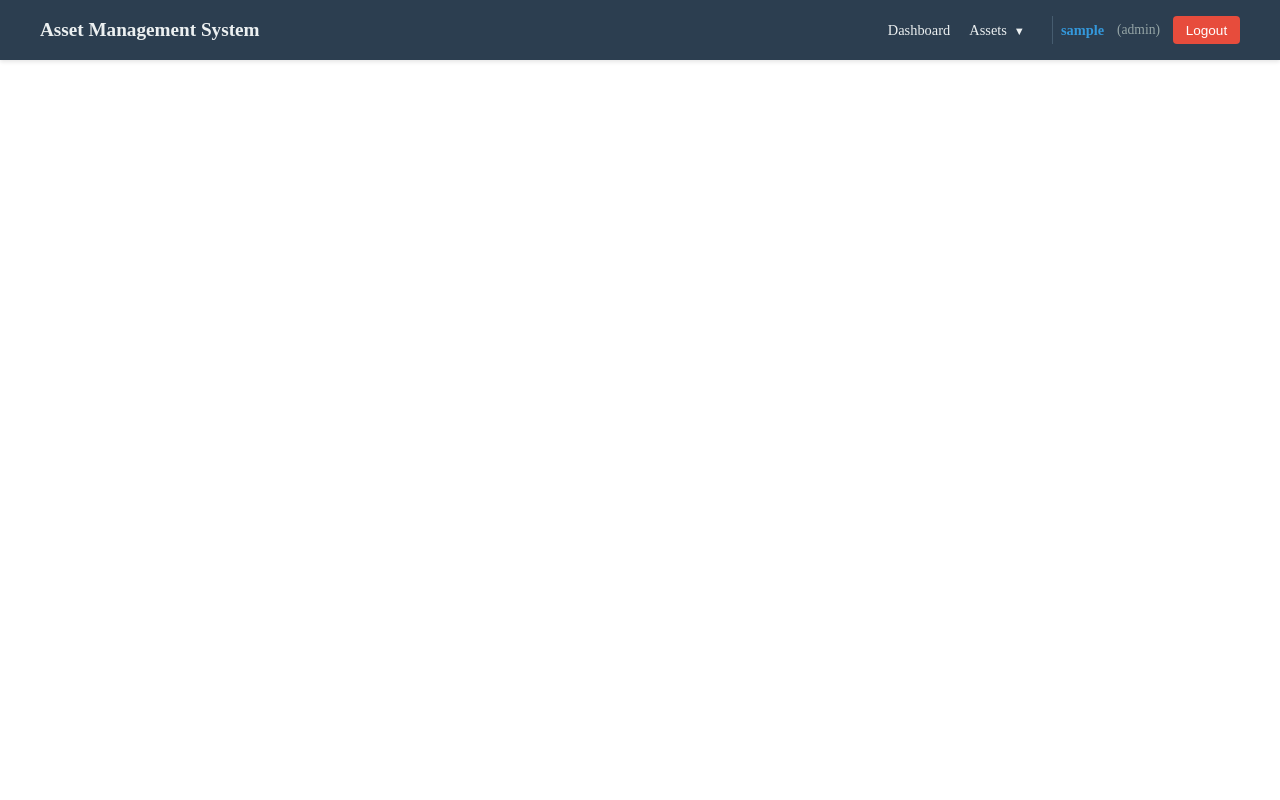
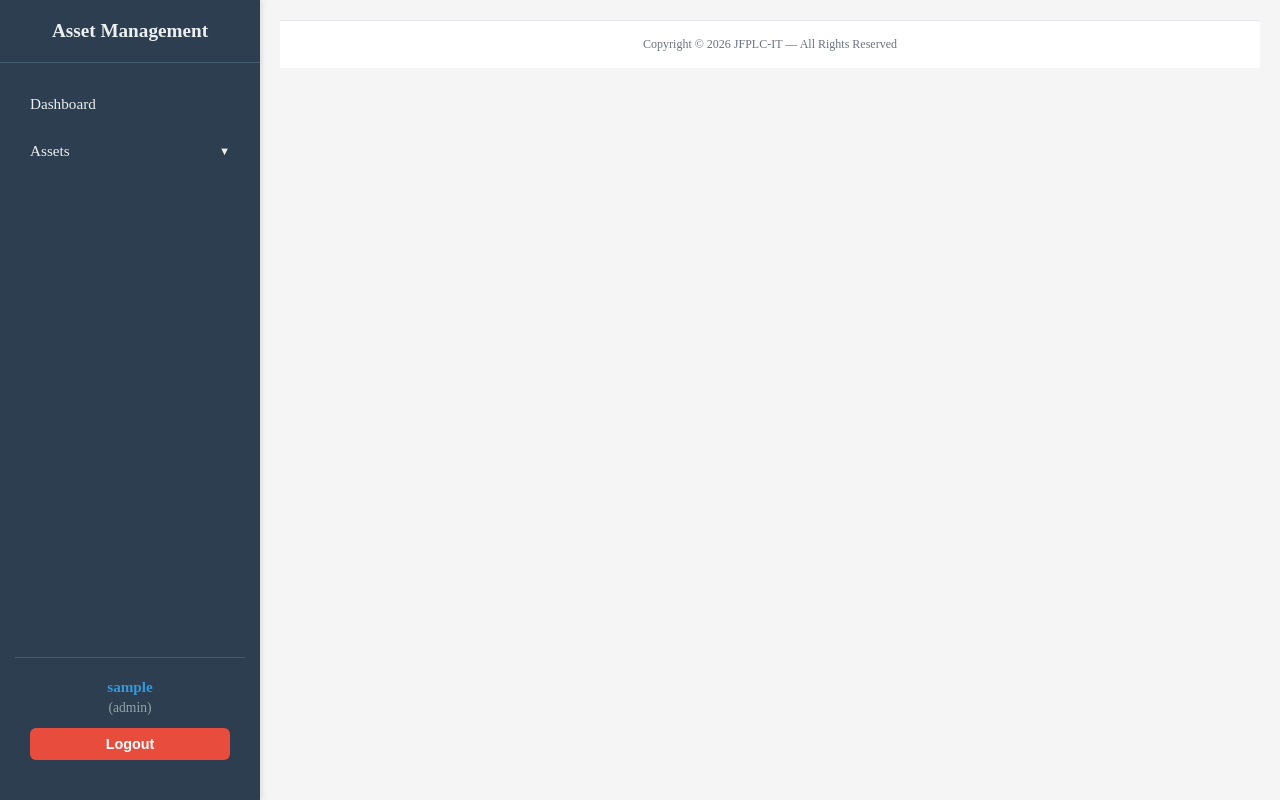
Before and after one commit to TroubleKavindu24/Assets-Management-System, a React (Create React App) app in the folder client/: page /register in a window 1280 px wide. Built offline with nearby package versions, Linux system fonts and the light colour scheme; no server answers; sample sign-in values are in the browser's storage.

Commit message:
full working process level 1

```diff
--- a/client/src/App.js
+++ b/client/src/App.js
@@ -19,7 +19,8 @@ import LoginPage from "./pages/Auth/LoginPage";
 import RegisterPage from "./pages/Auth/RegisterPage";
 import PermissionManagement from "./pages/PermissionManagement/PermissionManagement";
 
-import DisposePage from "./pages/Dispose/DisposedAssets"
+import DisposePage from "./pages/Dispose/DisposedAssets";
+import Footer from "./components/Footer";
 
 const AppContent = () => {
   const { loading } = useContext(AuthContext);
@@ -36,7 +37,7 @@ const AppContent = () => {
   return (
     <Router>
       <NavBar />
-      <div style={styles.content}>
+      <div style={styles.mainContent}>
         <Routes>
           <Route path="/login" element={<LoginPage />} />
 
@@ -122,6 +123,7 @@ const AppContent = () => {
             }
           />
         </Routes>
+        <Footer />
       </div>
     </Router>
   );
@@ -151,9 +153,20 @@ const styles = {
     height: "40px",
     animation: "spin 1s linear infinite",
   },
-  content: {
+  mainContent: {
+    marginLeft: "260px", // Same width as sidebar
     padding: "20px",
+    minHeight: "100vh",
+    backgroundColor: "#f5f5f5",
   },
 };
 
+// Add spin animation for loader
+const spinStyles = `
+@keyframes spin {
+  0% { transform: rotate(0deg); }
+  100% { transform: rotate(360deg); }
+}
+`;
+
 export default App;
--- /dev/null
+++ b/client/src/components/Footer.css
@@ -0,0 +1,21 @@
+/* src/components/Footer.css */
+.footer {
+  background: #ffffff;
+  border-top: 1px solid #e5e7eb;
+  padding: 1rem;
+  text-align: center;
+  margin-top: auto;
+}
+
+.footer-content p {
+  color: #6b7280;
+  font-size: 0.75rem;
+  margin: 0;
+}
+
+/* If you want footer to stick to bottom when content is short */
+.footer {
+  position: relative;
+  bottom: 0;
+  width: 100%;
+}
--- /dev/null
+++ b/client/src/components/Footer.js
@@ -0,0 +1,15 @@
+// src/components/Footer.jsx
+import React from 'react';
+import './Footer.css';
+
+const Footer = () => {
+  return (
+    <footer className="footer">
+      <div className="footer-content">
+        <p>Copyright © 2026 JFPLC-IT — All Rights Reserved</p>
+      </div>
+    </footer>
+  );
+};
+
+export default Footer;
--- a/client/src/components/NavBar.js
+++ b/client/src/components/NavBar.js
@@ -30,29 +30,22 @@ const NavBar = () => {
   };
 
   return (
-    <nav style={styles.nav}>
-      <div style={styles.container}>
+    <>
+      <div style={styles.sidebar}>
         <div style={styles.logo}>
           <Link to="/" style={styles.logoLink}>
-            Asset Management System
+            Asset Management
           </Link>
         </div>
 
         {user && (
-          <div style={styles.navLinks}>
+          <div style={styles.navContainer}>
             <Link to="/" style={styles.link}>
               Dashboard
             </Link>
 
             {/* Assets Dropdown */}
-            <div
-              style={styles.dropdown}
-              onMouseEnter={() => {
-                setIsAssetsOpen(true);
-                setIsManageOpen(false);
-              }}
-              onMouseLeave={() => setIsAssetsOpen(false)}
-            >
+            <div style={styles.dropdown}>
               <button
                 onClick={toggleAssetsDropdown}
                 style={styles.dropdownBtn}
@@ -66,22 +59,22 @@ const NavBar = () => {
               {isAssetsOpen && (
                 <div style={styles.dropdownContent}>
                   <Link to="/assetForm" style={styles.dropdownLink}>
-                    Add Asset
+                    ➤ Add Asset
                   </Link>
                   <Link to="/allocate-form" style={styles.dropdownLink}>
-                    Allocate Asset
+                    ➤ Allocate Asset
                   </Link>
                   <Link to="/req-asset" style={styles.dropdownLink}>
-                    Request Asset
+                    ➤ Request Asset
                   </Link>
                   <Link to="/allocate-list" style={styles.dropdownLink}>
-                    Allocation List
+                    ➤ Allocation List
                   </Link>
                   <Link to="/assets-list" style={styles.dropdownLink}>
-                    Asset List
+                    ➤ Asset List
                   </Link>
                   <Link to="/dispose-list" style={styles.dropdownLink}>
-                    Disposed Assets
+                    ➤ Disposed Assets
                   </Link>
                 </div>
               )}
@@ -89,14 +82,7 @@ const NavBar = () => {
 
             {/* Manage Dropdown - Only for SUPER_ADMIN */}
             {user.role === "SUPER_ADMIN" && (
-              <div
-                style={styles.dropdown}
-                onMouseEnter={() => {
-                  setIsManageOpen(true);
-                  setIsAssetsOpen(false);
-                }}
-                onMouseLeave={() => setIsManageOpen(false)}
-              >
+              <div style={styles.dropdown}>
                 <button
                   onClick={toggleManageDropdown}
                   style={styles.dropdownBtn}
@@ -110,16 +96,16 @@ const NavBar = () => {
                 {isManageOpen && (
                   <div style={styles.dropdownContent}>
                     <Link to="/rolemanagement" style={styles.dropdownLink}>
-                      Role Management
+                      ➤ Role Management
                     </Link>
                     <Link to="/permissions" style={styles.dropdownLink}>
-                      Permissions Management
+                      ➤ Permissions Management
                     </Link>
                     <Link to="/register" style={styles.dropdownLink}>
-                      User Register
+                      ➤ User Register
                     </Link>
                     <Link to="/reports" style={styles.dropdownLink}>
-                      Reports
+                      ➤ Reports
                     </Link>
                   </div>
                 )}
@@ -127,8 +113,10 @@ const NavBar = () => {
             )}
 
             <div style={styles.userInfo}>
-              <span style={styles.userName}>{user.user_name}</span>
-              <span style={styles.userRole}>({user.role})</span>
+              <div style={styles.userDetails}>
+                <span style={styles.userName}>{user.user_name}</span>
+                <span style={styles.userRole}>({user.role})</span>
+              </div>
               <button onClick={handleLogout} style={styles.logoutBtn}>
                 Logout
               </button>
@@ -136,147 +124,160 @@ const NavBar = () => {
           </div>
         )}
       </div>
-    </nav>
+    </>
   );
 };
 
 const styles = {
-  nav: {
+  sidebar: {
+    width: "260px",
     backgroundColor: "#2c3e50",
-    padding: "0 20px",
-    boxShadow: "0 2px 4px rgba(0,0,0,0.1)",
-    height: "60px",
+    height: "100vh",
+    position: "fixed",
+    top: 0,
+    left: 0,
+    color: "white",
     display: "flex",
-    alignItems: "center",
-    position: "sticky",
-    top: 0,
+    flexDirection: "column",
+    boxShadow: "2px 0 5px rgba(0,0,0,0.1)",
+    overflowY: "auto",
     zIndex: 1000,
   },
-  container: {
-    maxWidth: "1200px",
-    width: "100%",
-    margin: "0 auto",
-    display: "flex",
-    justifyContent: "space-between",
-    alignItems: "center",
-  },
   logo: {
-    fontSize: "1.2rem",
-    fontWeight: "bold",
+    padding: "20px",
+    borderBottom: "1px solid #465c6f",
+    marginBottom: "20px",
+    textAlign: "center",
   },
   logoLink: {
     color: "#ecf0f1",
     textDecoration: "none",
+    fontSize: "1.2rem",
+    fontWeight: "bold",
     transition: "color 0.3s",
+    display: "block",
     ":hover": {
       color: "#3498db",
     },
   },
-  navLinks: {
+  navContainer: {
+    flex: 1,
     display: "flex",
-    alignItems: "center",
-    gap: "1.2rem",
+    flexDirection: "column",
+    padding: "0 15px",
   },
   link: {
     color: "#ecf0f1",
     textDecoration: "none",
-    padding: "0.5rem 0",
-    fontSize: "0.9rem",
-    transition: "color 0.3s",
-    whiteSpace: "nowrap",
+    padding: "12px 15px",
+    fontSize: "0.95rem",
+    transition: "all 0.3s",
+    borderRadius: "6px",
+    marginBottom: "5px",
+    display: "block",
     cursor: "pointer",
     ":hover": {
+      backgroundColor: "#34495e",
       color: "#3498db",
+      paddingLeft: "20px",
     },
   },
   dropdown: {
-    position: "relative",
-    display: "inline-block",
+    marginBottom: "5px",
+    width: "100%",
   },
   dropdownBtn: {
     backgroundColor: "transparent",
     color: "#ecf0f1",
     border: "none",
-    padding: "0.5rem 0",
-    fontSize: "0.9rem",
+    padding: "12px 15px",
+    fontSize: "0.95rem",
     cursor: "pointer",
-    transition: "color 0.3s",
-    whiteSpace: "nowrap",
+    transition: "all 0.3s",
     fontFamily: "inherit",
+    width: "100%",
+    textAlign: "left",
+    borderRadius: "6px",
+    display: "flex",
+    justifyContent: "space-between",
+    alignItems: "center",
     ":hover": {
+      backgroundColor: "#34495e",
       color: "#3498db",
     },
   },
   dropdownArrow: {
     fontSize: "0.7rem",
-    marginLeft: "4px",
+    marginLeft: "8px",
   },
   dropdownContent: {
-    position: "absolute",
-    top: "35px",
-    left: "0",
-    backgroundColor: "#fff",
-    minWidth: "180px",
-    boxShadow: "0 8px 16px rgba(0,0,0,0.2)",
-    borderRadius: "4px",
-    zIndex: 1000,
+    backgroundColor: "#34495e",
+    marginLeft: "15px",
+    marginTop: "5px",
+    marginBottom: "5px",
+    borderRadius: "6px",
     overflow: "hidden",
-    animation: "fadeIn 0.2s ease-in-out",
+    animation: "slideDown 0.2s ease-in-out",
   },
   dropdownLink: {
-    color: "#333",
-    padding: "12px 16px",
+    color: "#ecf0f1",
+    padding: "10px 15px 10px 30px",
     textDecoration: "none",
     display: "block",
     fontSize: "0.9rem",
     transition: "all 0.3s",
-    whiteSpace: "nowrap",
-    borderBottom: "1px solid #f0f0f0",
     cursor: "pointer",
+    borderLeft: "3px solid transparent",
     ":hover": {
-      backgroundColor: "#f5f5f5",
+      backgroundColor: "#2c3e50",
       color: "#3498db",
-      paddingLeft: "20px",
-    },
-    ":last-child": {
-      borderBottom: "none",
+      borderLeftColor: "#3498db",
+      paddingLeft: "35px",
     },
   },
   userInfo: {
-    display: "flex",
-    alignItems: "center",
-    gap: "0.8rem",
-    marginLeft: "0.5rem",
-    paddingLeft: "0.5rem",
-    borderLeft: "1px solid #465c6f",
+    marginTop: "auto",
+    padding: "20px 15px",
+    borderTop: "1px solid #465c6f",
+    marginBottom: "20px",
+  },
+  userDetails: {
+    marginBottom: "12px",
+    textAlign: "center",
   },
   userName: {
     color: "#3498db",
     fontWeight: "bold",
-    fontSize: "0.9rem",
+    fontSize: "0.95rem",
+    display: "block",
+    marginBottom: "4px",
   },
   userRole: {
     color: "#95a5a6",
     fontSize: "0.85rem",
+    display: "block",
   },
   logoutBtn: {
     backgroundColor: "#e74c3c",
     color: "white",
     border: "none",
-    padding: "0.4rem 0.8rem",
-    borderRadius: "4px",
+    padding: "8px 16px",
+    borderRadius: "6px",
     cursor: "pointer",
-    fontSize: "0.85rem",
-    transition: "backgroundColor 0.3s",
+    fontSize: "0.9rem",
+    transition: "all 0.3s",
+    width: "100%",
+    fontWeight: "bold",
     ":hover": {
       backgroundColor: "#c0392b",
+      transform: "translateY(-1px)",
     },
   },
 };
 
-// Add CSS animation keyframes (add this to your global CSS file)
+// Add CSS animation keyframes
 const globalStyles = `
-@keyframes fadeIn {
+@keyframes slideDown {
   from {
     opacity: 0;
     transform: translateY(-10px);
@@ -287,19 +288,22 @@ const globalStyles = `
   }
 }
 
-/* Responsive design for mobile */
-@media (max-width: 768px) {
-  .nav-links {
-    gap: 0.8rem;
-  }
+/* Custom scrollbar for sidebar */
+.sidebar::-webkit-scrollbar {
+  width: 8px;
+}
 
-  .dropdown-content {
-    position: fixed;
-    top: auto;
-    left: 0;
-    right: 0;
-    margin: 0 10px;
-  }
+.sidebar::-webkit-scrollbar-track {
+  background: #2c3e50;
+}
+
+.sidebar::-webkit-scrollbar-thumb {
+  background: #465c6f;
+  border-radius: 4px;
+}
+
+.sidebar::-webkit-scrollbar-thumb:hover {
+  background: #3498db;
 }
 `;
 
--- a/client/src/pages/AddAssets/AddAssetForm.css
+++ b/client/src/pages/AddAssets/AddAssetForm.css
@@ -1,35 +1,77 @@
-/* src/components/AddAssetForm.css */
-.add-asset-container {
-  background: white;
+/* src/components/AddAssetForm.css - REMOVED position: fixed */
+* {
+  margin: 0;
+  padding: 0;
+  box-sizing: border-box;
+}
+
+.form-page {
+  background: #f5f5f5;
+  min-height: calc(100vh - 120px); /* Adjust based on navbar + footer height */
+  padding: 2rem;
+}
+
+.form-wrapper {
+  max-width: 800px;
+  margin: 0 auto;
+}
+
+.form-container {
+  width: 100%;
+  background: #ffffff;
   border-radius: 12px;
-  box-shadow: 0 2px 10px rgba(0, 0, 0, 0.1);
-  overflow: hidden;
+  box-shadow: 0 1px 3px rgba(0, 0, 0, 0.1);
+  border: 1px solid #e5e7eb;
 }
 
 .form-header {
-  background: rgb(137, 56, 56);
   padding: 1.5rem;
-  text-align: center;
+  border-bottom: 1px solid #e5e7eb;
+  background: #ffffff;
+  border-radius: 12px 12px 0 0;
 }
 
 .form-header h2 {
-  color: rgb(0, 0, 0);
+  font-size: 1.5rem;
+  font-weight: 600;
+  color: #111827;
   margin-bottom: 0.5rem;
 }
 
 .form-header p {
-  color: rgba(255, 255, 255, 0.9);
+  font-size: 0.875rem;
+  color: #6b7280;
 }
 
-.asset-form {
-  padding: 2rem;
+.message {
+  padding: 0.75rem 1rem;
+  margin: 1rem 1.5rem;
+  border-radius: 8px;
+  font-size: 0.875rem;
+  border: 1px solid;
+}
+
+.message.success {
+  background: #f0fdf4;
+  color: #166534;
+  border-color: #bbf7d0;
+}
+
+.message.error {
+  background: #fef2f2;
+  color: #991b1b;
+  border-color: #fecaca;
+}
+
+form {
+  padding: 1.5rem;
 }
 
 .form-row {
   display: grid;
   grid-template-columns: 1fr 1fr;
-  gap: 1.5rem;
-  margin-bottom: 1.5rem;
+  gap: 1rem;
+  margin-bottom: 1rem;
 }
 
 .form-group {
@@ -38,94 +80,111 @@
 }
 
 .form-group label {
-  font-weight: 600;
+  font-size: 0.875rem;
+  font-weight: 500;
   margin-bottom: 0.5rem;
-  color: #333;
-  font-size: 0.9rem;
+  color: #374151;
+}
+
+.required {
+  color: #dc2626;
+  margin-left: 2px;
 }
 
 .form-control {
-  padding: 0.75rem;
-  border: 1px solid #ddd;
-  border-radius: 6px;
-  font-size: 1rem;
-  transition: all 0.3s ease;
+  padding: 0.5rem 0.75rem;
+  font-size: 0.875rem;
+  border: 1px solid #d1d5db;
+  border-radius: 8px;
+  background: #ffffff;
+  font-family: inherit;
+  transition: all 0.2s;
 }
 
 .form-control:focus {
   outline: none;
-  border-color: #667eea;
-  box-shadow: 0 0 0 3px rgba(102, 126, 234, 0.1);
+  border-color: #6b7280;
+  box-shadow: 0 0 0 3px rgba(107, 114, 128, 0.1);
+}
+
+.form-control::placeholder {
+  color: #9ca3af;
 }
 
 .form-actions {
   display: flex;
-  gap: 1rem;
-  margin-top: 2rem;
+  gap: 0.75rem;
+  margin-top: 1.5rem;
+  padding-top: 1rem;
+  border-top: 1px solid #e5e7eb;
 }
 
-.submit-btn,
-.reset-btn {
+.btn-primary,
+.btn-secondary {
   flex: 1;
-  padding: 0.75rem;
-  border: none;
-  border-radius: 6px;
-  font-size: 1rem;
-  font-weight: 600;
+  padding: 0.5rem 1rem;
+  font-size: 0.875rem;
+  font-weight: 500;
+  border-radius: 8px;
   cursor: pointer;
-  transition: all 0.3s ease;
+  transition: all 0.2s;
+  font-family: inherit;
 }
 
-.submit-btn {
-  background: linear-gradient(135deg, #667eea 0%, #764ba2 100%);
-  color: white;
+.btn-primary {
+  background: #374151;
+  color: #ffffff;
+  border: none;
 }
 
-.submit-btn:hover:not(:disabled) {
-  transform: translateY(-2px);
-  box-shadow: 0 5px 15px rgba(102, 126, 234, 0.3);
+.btn-primary:hover:not(:disabled) {
+  background: #1f2937;
+  transform: translateY(-1px);
 }
 
-.submit-btn:disabled {
-  opacity: 0.6;
+.btn-primary:disabled {
+  opacity: 0.5;
   cursor: not-allowed;
 }
 
-.reset-btn {
-  background: #f5f5f5;
-  color: #666;
-  border: 1px solid #ddd;
+.btn-secondary {
+  background: #ffffff;
+  color: #374151;
+  border: 1px solid #d1d5db;
 }
 
-.reset-btn:hover {
-  background: #e8e8e8;
-}
-
-.success-message {
-  background: #d4edda;
-  color: #155724;
-  padding: 0.75rem;
-  margin: 1rem 2rem;
-  border-radius: 6px;
-  border-left: 4px solid #28a745;
-}
-
-.error-message {
-  background: #f8d7da;
-  color: #721c24;
-  padding: 0.75rem;
-  margin: 1rem 2rem;
-  border-radius: 6px;
-  border-left: 4px solid #dc3545;
+.btn-secondary:hover {
+  background: #f9fafb;
+  border-color: #9ca3af;
 }
 
 @media (max-width: 768px) {
+  .form-page {
+    padding: 1rem;
+  }
+
   .form-row {
     grid-template-columns: 1fr;
-    gap: 1rem;
+    gap: 0.75rem;
   }
 
-  .asset-form {
-    padding: 1.5rem;
+  form {
+    padding: 1rem;
+  }
+
+  .message {
+    margin: 1rem;
+  }
+
+  .form-container {
+    border-radius: 8px;
+  }
+
+  .form-header {
+    padding: 1rem;
+  }
+
+  .form-header h2 {
+    font-size: 1.25rem;
   }
 }
```
Also changed, not shown: client/src/components/NavBar.css (+188 -14 lines), client/src/pages/AddAssets/AddAssetForm.js (+28 -25 lines), client/src/pages/Dashboard/Sidebar.js (deleted, +0 -24 lines), client/src/Logo.png (added), client/src/logo.svg (deleted).
